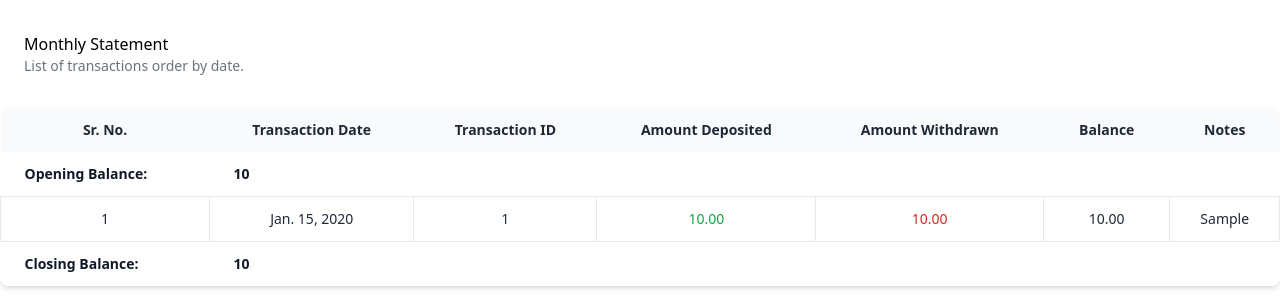
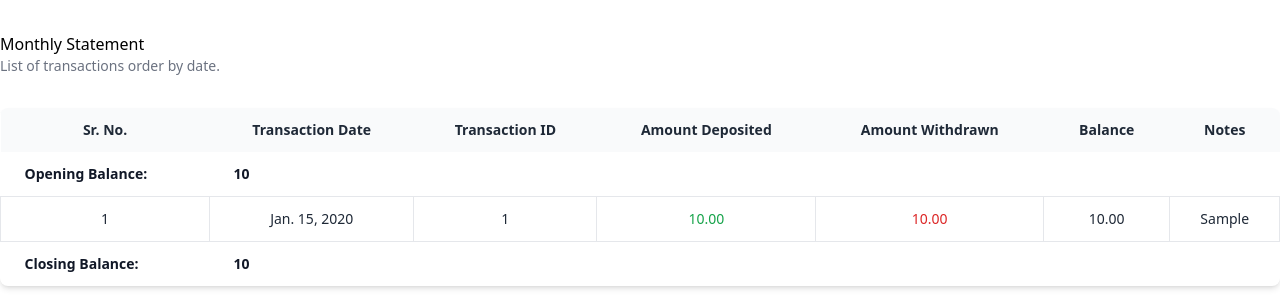
Before and after one commit to m7jay/mercury, a Django app: template templates/transactions.html in a window 1280 px wide. Shown: the part 88-388 px from the top of the page. Run offline with Django 5.2, Linux system fonts and the light colour scheme; tables that the repository leaves empty hold one stand-in row (values such as "Sample post"); the template is opened without the code that fills it: values that come from a table or form of the project are taken from there, most other values are stand-ins (such as "Sample title", 1, 10 or a date in 2020); style sheets or scripts are compiled from the project's sources; some libraries are stand-ins or nearby versions.

Commit message:
Fix transactions page style

```diff
--- a/templates/transactions.html
+++ b/templates/transactions.html
@@ -1,7 +1,7 @@
 {% extends '_base.html' %}
 
 {% block content %}
-  <div class="container mx-6 my-4 mt-8 relative overflow-x-auto">
+  <div class="container mx-auto my-4 mt-8 relative overflow-x-auto">
     <caption class="text-lg font-semibold text-left rtl:text-right text-gray-900 bg-white dark:text-white dark:bg-gray-800">
       Monthly Statement<p class="text-sm font-normal text-gray-500 dark:text-gray-400">List of transactions order by date.</p>
     </caption>
```
